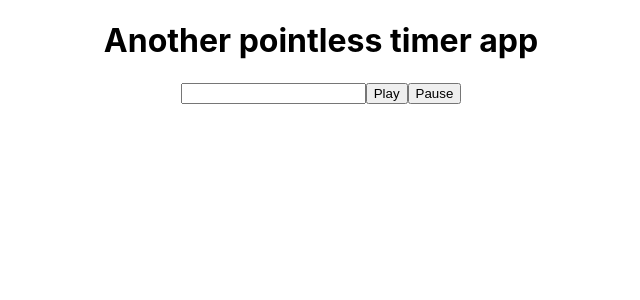
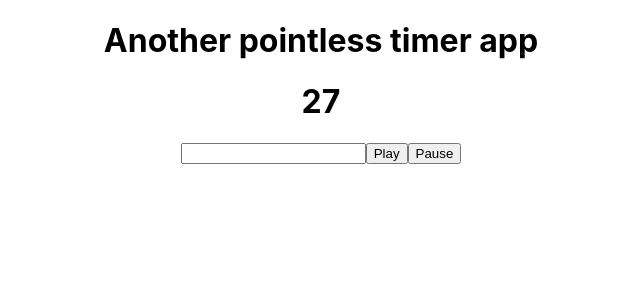
Before and after one commit to HuangStanley050/another-time-app, a React (Create React App) app: page / in a window 1280 px wide. Shown: the top 300 px of the page, without its empty margins (319-959 px from the left). Built offline with nearby package versions, Linux system fonts and the light colour scheme.

Commit message:
some weird behavior with setinterval

```diff
--- a/src/App.js
+++ b/src/App.js
@@ -2,6 +2,7 @@ import logo from "./logo.svg";
 import PlayButton from "./components/playButton";
 import PauseButton from "./components/PauseButton";
 import InputDuration from "./components/InputDuration";
+import TimerText from "./components/TimeText";
 import { TimerProvider, useTimer } from "./contexts/Timer";
 import "./App.css";
 
@@ -10,6 +11,9 @@ function App() {
     <div className="App">
       <h1>Another pointless timer app</h1>
       <TimerProvider>
+        <div>
+          <TimerText />
+        </div>
         <InputDuration />
         <PlayButton />
         <PauseButton />
--- /dev/null
+++ b/src/components/TimeText.js
@@ -0,0 +1,9 @@
+import React, { useEffect } from "react";
+import { useTimer } from "../contexts/Timer";
+
+const TimerText = () => {
+  const { state, dispatch } = useTimer();
+  return <h1>{state.timer}</h1>;
+};
+
+export default TimerText;
--- a/src/components/playButton.js
+++ b/src/components/playButton.js
@@ -3,9 +3,13 @@ import { useTimer } from "../contexts/Timer";
 
 const PlayButton = () => {
   const { state, dispatch } = useTimer();
-  console.log(state);
+  const updateTimer = () => {
+    setInterval(() => {
+      dispatch({ type: "PLAY" });
+    }, 1000);
+  };
   return (
-    <button onClick={() => dispatch({ type: "PLAY" })} id="start">
+    <button onClick={updateTimer} id="start">
       Play
     </button>
   );
--- a/src/contexts/Timer.js
+++ b/src/contexts/Timer.js
@@ -3,17 +3,30 @@ import React, { useContext, useReducer } from "react";
 const timerContext = React.createContext();
 timerContext.Display = "Timer";
 
-const initalState = {};
+const initalState = {
+  timer: 27,
+};
 const reducer = (state = initalState, action) => {
   switch (action.type) {
     case "PLAY":
-      return "PLAY";
+      return {
+        ...state,
+        timer: (state.timer += 1),
+      };
     case "PAUSE":
-      return "PAUSE";
+      return {
+        ...state,
+      };
     case "DURATION_CHANGE":
-      return "DURATION_CHANGE";
+      return {
+        ...state,
+      };
+    case "TICK":
+      return {
+        ...state,
+      };
     default:
-      return "I got nothing";
+      return state;
   }
 };
 export const TimerProvider = ({ children }) => {
```
